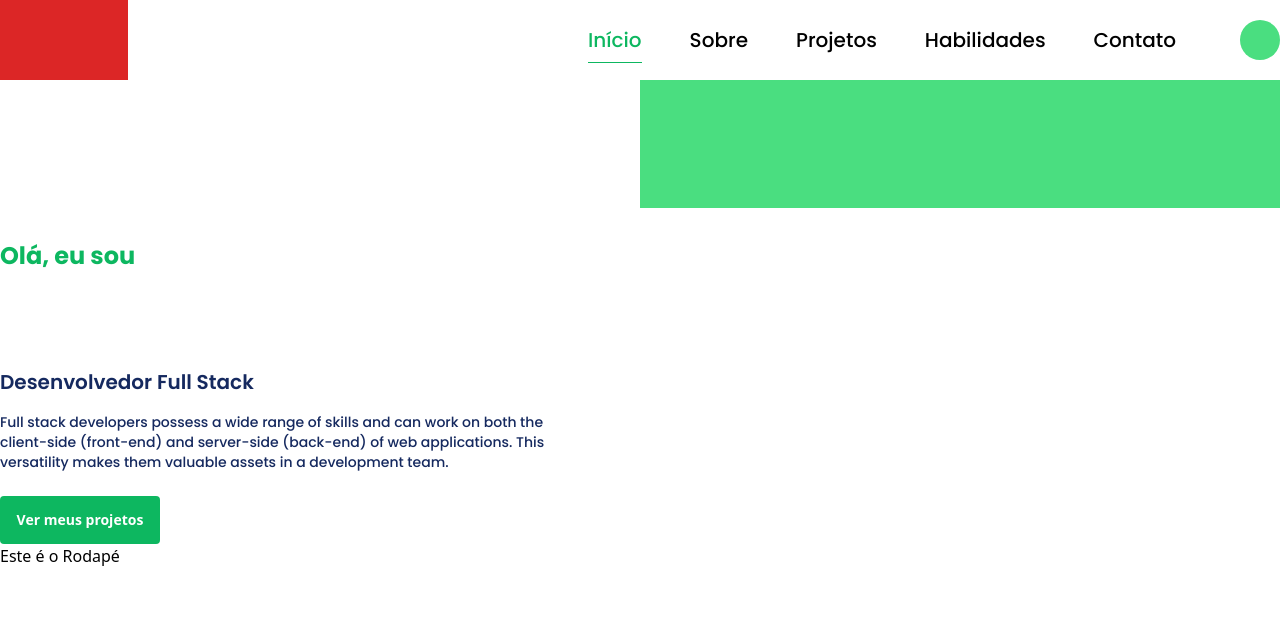
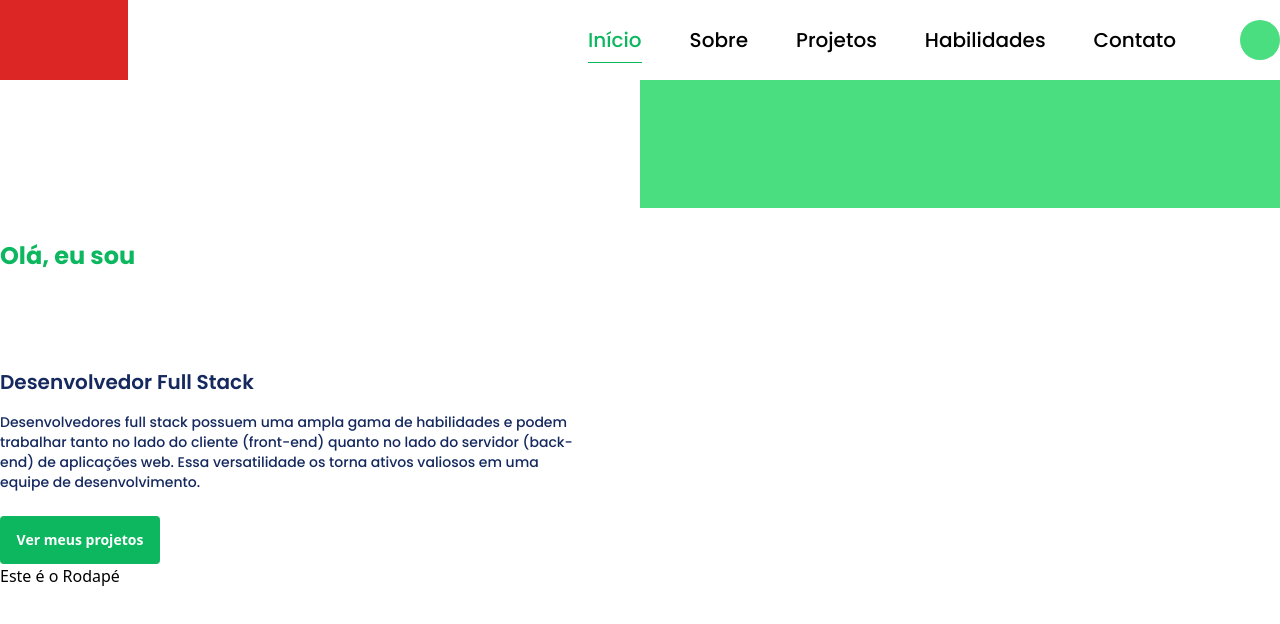
Before and after one commit to gabrielestefono/portfolio_atividade_mentoria, a Next.js app: page / in a window 1280 px wide. Shown: the top 624 px of the page. Built offline with nearby package versions, Linux system fonts and the light colour scheme.

Commit message:
Lado esquerdo portfólio

```diff
--- a/components/Hero/Esquerda.jsx
+++ b/components/Hero/Esquerda.jsx
@@ -6,7 +6,7 @@ export default function HeroEsquerda(){
             </div>
             <div className="mt-24">
                 <h1 className="poppins textColorSecondary font-semibold text-xl">Desenvolvedor Full Stack</h1>
-                <p className="poppins textColorSecondary mt-4 text-sm font-medium w-11/12">Full stack developers possess a wide range of skills and can work on both the client-side (front-end) and server-side (back-end) of web applications. This versatility makes them valuable assets in a development team.</p>
+                <p className="poppins textColorSecondary mt-4 text-sm font-medium w-11/12">Desenvolvedores full stack possuem uma ampla gama de habilidades e podem trabalhar tanto no lado do cliente (front-end) quanto no lado do servidor (back-end) de aplicações web. Essa versatilidade os torna ativos valiosos em uma equipe de desenvolvimento.</p>
             </div>
             <div>
                 <button className="mt-6 elementColorPrimary text-sm text-white font-semibold rounded-4 w-40	h-12">Ver meus projetos</button>
```
